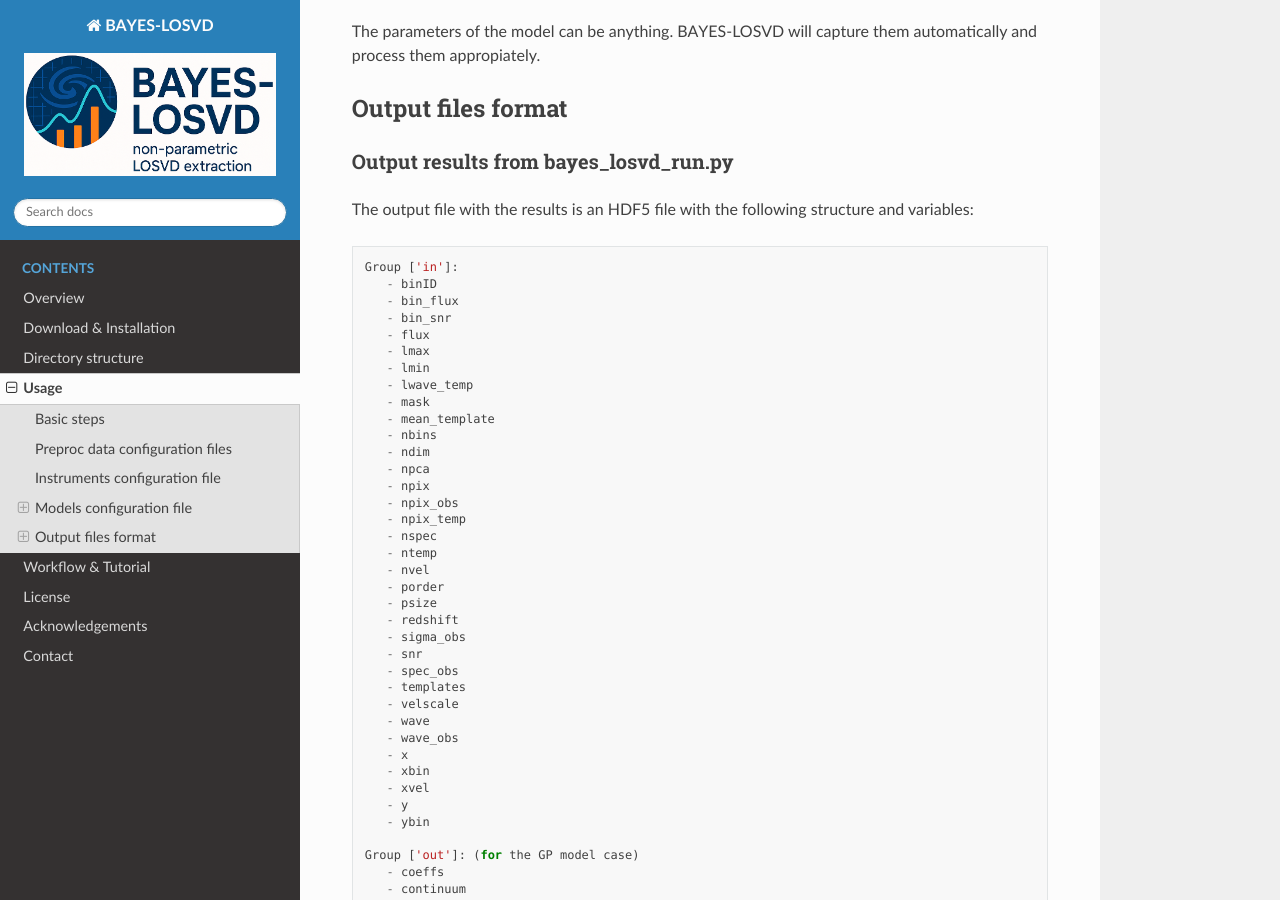
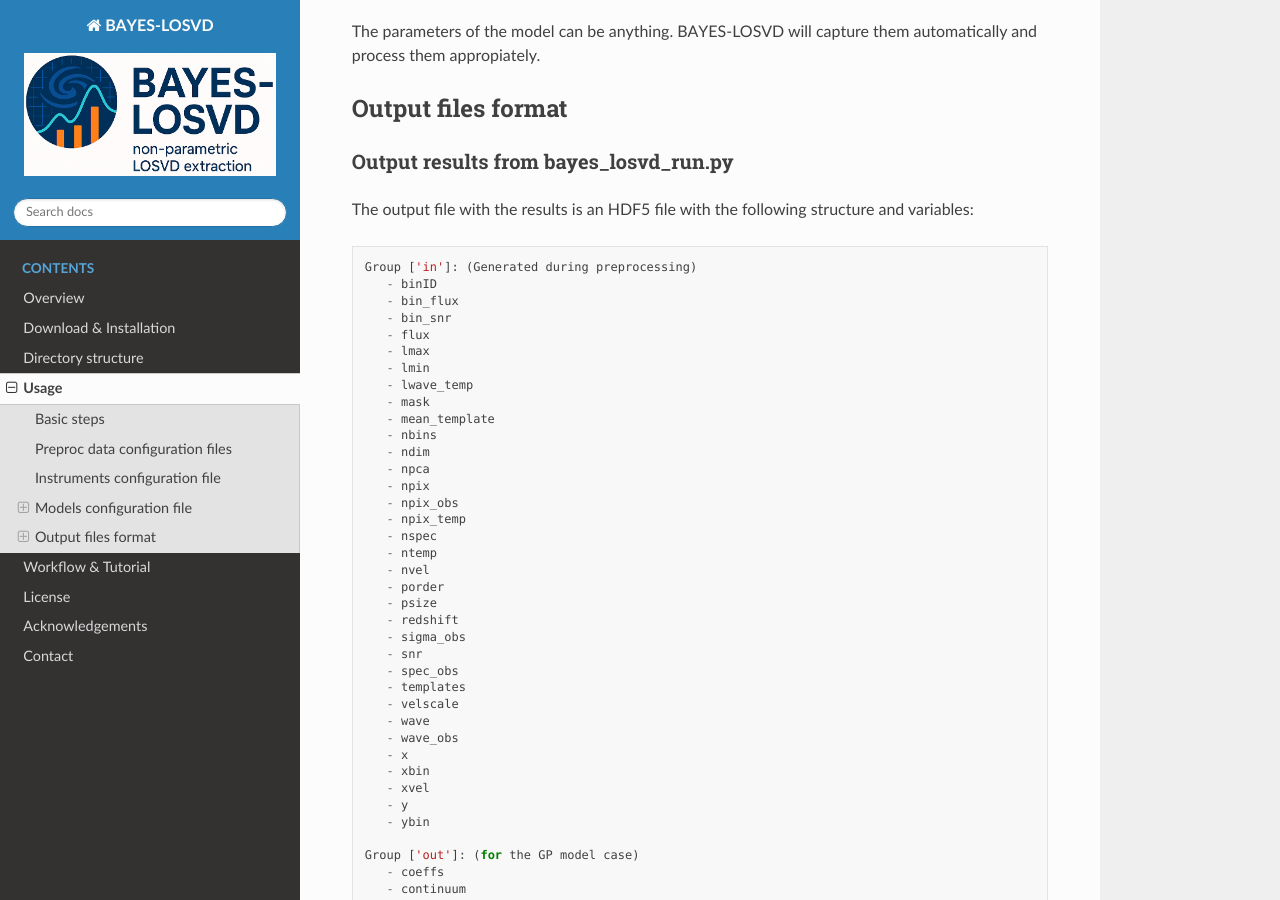
Before and after one commit to jfalconbarroso/BAYES-LOSVD, a Sphinx documentation site: the page built from docs/source/usage.rst, in a window 1280 px wide and 900 px high, scrolled down 3887 px. Built offline with Sphinx 7.4.7 and the Read the Docs theme 3.1.0, drawn with Linux system fonts in a browser that asks for light colours.

Commit message:
more updates

```diff
--- a/docs/source/usage.rst
+++ b/docs/source/usage.rst
@@ -178,7 +178,7 @@ Output results from bayes_losvd_run.py
 
 The output file with the results is an HDF5 file with the following structure and variables::
 
-   Group ['in']:
+   Group ['in']: (Generated during preprocessing)
       - binID
       - bin_flux
       - bin_snr
```
Also changed, not shown: 5 other files.
